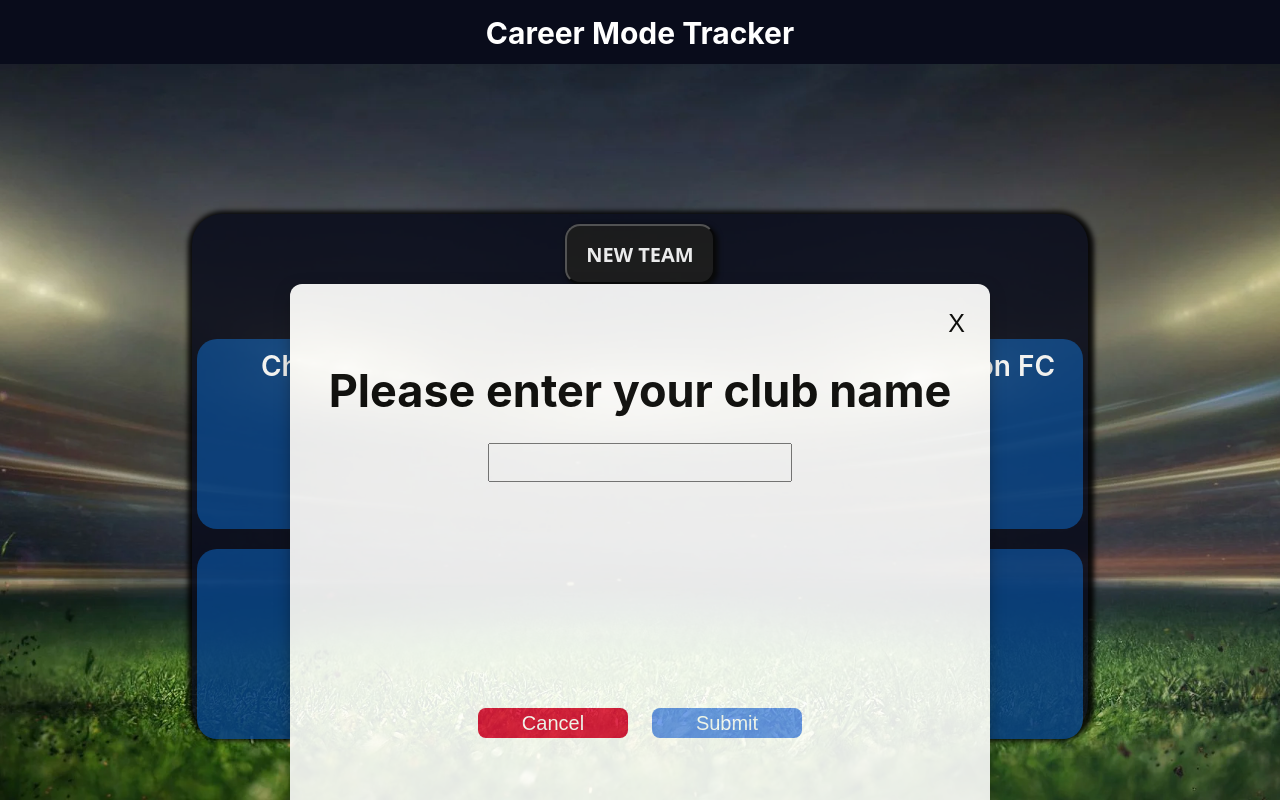
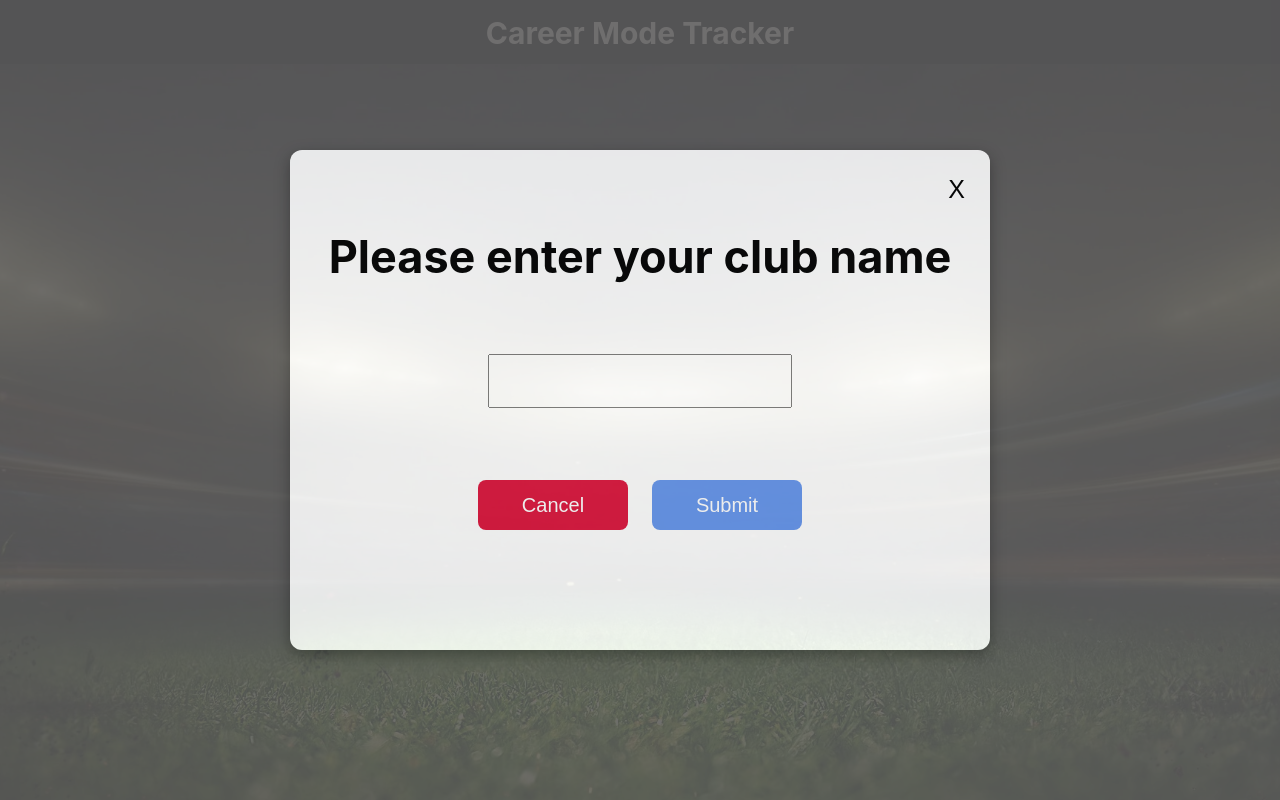
Before and after one commit to rockettdev/careermode-tracker, a React (Create React App) app: page /teams in a window 1280 px wide. Both pictures are taken after a click on the button "NEW TEAM". Shown: the top 800 px of the page. Built offline with nearby package versions, Linux system fonts and the light colour scheme; data requests are answered from the project's data file.

Commit message:
added empty playerslist object to prep for player additions in the DB

```diff
--- a/data/db.json
+++ b/data/db.json
@@ -5,24 +5,9 @@
       "clubName": "Chelsea FC"
     },
     {
-      "clubName": "Manchester City",
+      "clubName": "Southampton FC",
+      "players": {},
       "id": 2
-    },
-    {
-      "clubName": "Southampton FC",
-      "id": 3
-    },
-    {
-      "clubName": "L",
-      "id": 4
-    },
-    {
-      "clubName": "Test",
-      "id": 5
-    },
-    {
-      "clubName": "t",
-      "id": 6
     }
   ]
 }
--- a/src/Components/NewClubModal/index.js
+++ b/src/Components/NewClubModal/index.js
@@ -12,12 +12,12 @@ const NewClubModal = ({ closeModal }) => {
     const TeamSubmission = (e) => {
         e.preventDefault()
 
-        const clubname = { clubName }
+        const clubinfo = { clubName, "players": {} }
 
         fetch('http://localhost:8000/teams', {
             method: 'POST',
             headers: { "Content-Type": "application/json" },
-            body: JSON.stringify(clubname)
+            body: JSON.stringify(clubinfo)
         }).then(() => {
             console.log('new club added')
             closeDisplayModal()
@@ -37,10 +37,10 @@ return (
                 <button onClick={closeDisplayModal}> X </button>
             </div>
             <div className="title">
-                <h1>Please enter your club name</h1>
+                <h1 className="pickclubname">Please enter your club name</h1>
             </div>
             <form>
-                <label className="footer">
+                <label className="clubform">
                     <input onChange={userClub} className='textbox' type="text"/>
                 </label>
              </form>
--- a/src/Components/NewClubModal/style.css
+++ b/src/Components/NewClubModal/style.css
@@ -1,8 +1,10 @@
-.modalBackground {
+.modalBg {
     width: 100vw;
     height: 100vh;
-    background-color: rgba(200, 200, 200);
-    position: fixed;
+    background-color: rgb(94, 93, 93);
+    position: absolute;
+    top: 0;
+    left: 0;
     display: flex;
     justify-content: center;
     align-items: center;
@@ -11,7 +13,7 @@
   .modalContainer {
     position: relative;
     width: 650px;
-    height: 650px;
+    height: 450px;
     border-radius: 12px;
     background-color: white;
     box-shadow: rgba(0, 0, 0, 0.35) 0px 5px 15px;
@@ -51,15 +53,15 @@
   }
 
   .modalContainer .footer {
-    flex: 20%;
-    display: flex;
+    flex: 10%;
     justify-content: center;
     align-items: center;
+    margin-top: 60px;
   }
 
   .modalContainer .footer button {
     width: 150px;
-    height: 30px;
+    height: 50px;
     margin: 12px;
     border: none;
     background-color: cornflowerblue;
@@ -74,9 +76,17 @@
   }
 
   .textbox {
-    margin-top: 130px;
+    margin-top: 30px;
     width: 300px;
     height: 50px;
     font-size: 30px;
     font-family: system-ui, -apple-system, BlinkMacSystemFont, 'Segoe UI', Roboto, Oxygen, Ubuntu, Cantarell, 'Open Sans', 'Helvetica Neue', sans-serif;
   }
+
+  .pickclubname {
+    padding-bottom: 40px;
+  }
+
+  .clubform {
+    height: 100px
+  }
--- a/src/Components/NewPlayerModal/index.js
+++ b/src/Components/NewPlayerModal/index.js
@@ -3,25 +3,53 @@ import './style.css'
 
 const NewPlayerModal = ({ closeModal }) => {
 
-    const [clubName, setClubName] = useState('')
+    const [playerName, setPlayerName] = useState('')
+    const [playerPos, setPlayerPos] = useState('')
+    const [playerNation, setPlayerNation] = useState('')
+    const [playerRating, setPlayerRating] = useState('')
+    const [playerPot, setPlayerPot] = useState('')
 
-    const userClub = (e) => {
-    setClubName(e.target.value)
+    const playerNameForm = (e) => {
+    setPlayerName(e.target.value)
     }
+
+    const playerPosForm = (e) => {
+        setPlayerPos(e.target.value)
+        }
+
+    const playerNationForm = (e) => {
+        setPlayerNation(e.target.value)
+        }
+
+    const playerRatingForm = (e) => {
+        setPlayerRating(e.target.value)
+        }
+    const playerPotForm = (e) => {
+        setPlayerPot(e.target.value)
+        }
 
     const TeamSubmission = (e) => {
         e.preventDefault()
 
-        // const clubname = { clubName }
+        const playerInfo = {
+            "players": {
+                playerName: {
+                    playerPos,
+                    playerNation,
+                    playerRating,
+                    playerPot
+                }
+            }
+    }
 
-        // fetch('http://localhost:8000/teams', {
-        //     method: 'POST',
-        //     headers: { "Content-Type": "application/json" },
-        //     body: JSON.stringify(clubname)
-        // }).then(() => {
-        //     console.log('new club added')
-        //     closeDisplayModal()
-        // })
+        fetch('http://localhost:8000/teams/', {
+            method: 'POST',
+            headers: { "Content-Type": "application/json" },
+            body: JSON.stringify(playerInfo)
+        }).then(() => {
+            console.log('new club added')
+            closeDisplayModal()
+        })
 
     }
 
@@ -42,15 +70,15 @@ return (
             <form>
                 <label className="labels">
                     <p>Name:</p>
-                    <input onChange={userClub} className='textbox' type="text"/>
+                    <input onChange={playerNameForm} className='textboxplayer' type="text"/>
                     <p>Position:</p>
-                    <input onChange={userClub} className='textbox' type="text"/>
+                    <input onChange={playerPosForm} className='textboxplayer' type="text"/>
                     <p>Nationality:</p>
-                    <input onChange={userClub} className='textbox' type="text"/>
+                    <input onChange={playerNationForm} className='textboxplayer' type="text"/>
                     <p>Rating:</p>
-                    <input onChange={userClub} className='textbox' type="text"/>
+                    <input onChange={playerRatingForm} className='textboxplayer' type="text"/>
                     <p>Potential:</p>
-                    <input onChange={userClub} className='textbox' type="text"/>
+                    <input onChange={playerPotForm} className='textboxplayer' type="text"/>
                 </label>
 
              </form>
--- a/src/Components/NewPlayerModal/style.css
+++ b/src/Components/NewPlayerModal/style.css
@@ -1,7 +1,7 @@
 .modalplayerBg{
     width: 100vw;
     height: 100vh;
-    background-color: rgba(200, 200, 200);
+    background-color: rgb(94, 93, 93);
     position: absolute;
     top: 0px;
     display: flex;
@@ -26,8 +26,8 @@
   .modalplayerContainer .title {
     display: inline-block;
     text-align: center;
-    margin-top: 10px;
     color: black;
+    margin-bottom: 20px;
   }
 
   .titleCloseBtn {
@@ -74,7 +74,7 @@
     background-color: crimson;
   }
 
-  .textbox {
+  .textboxplayer {
     color: black;
     margin-top: 10px;
     margin: 5px;
```
